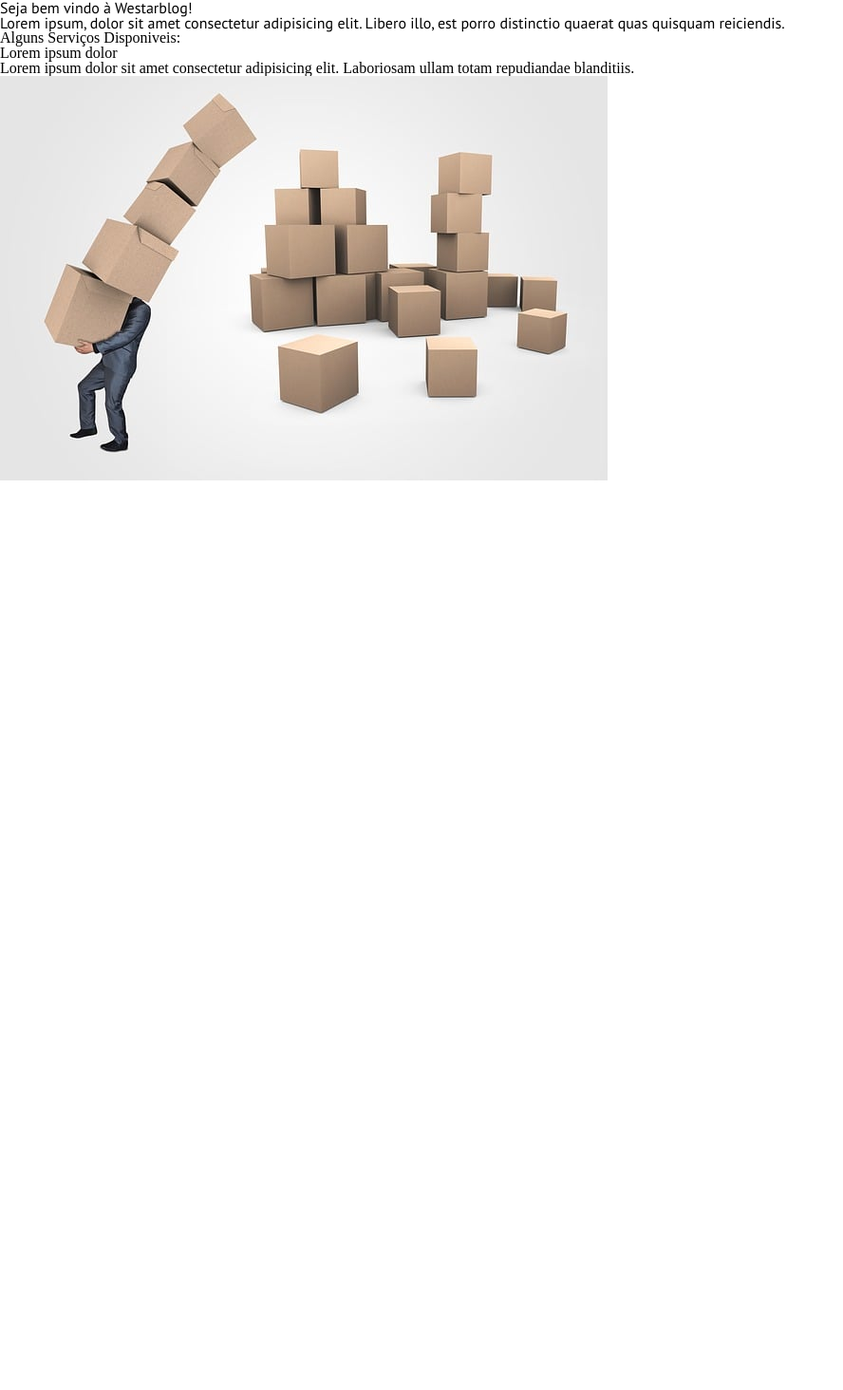
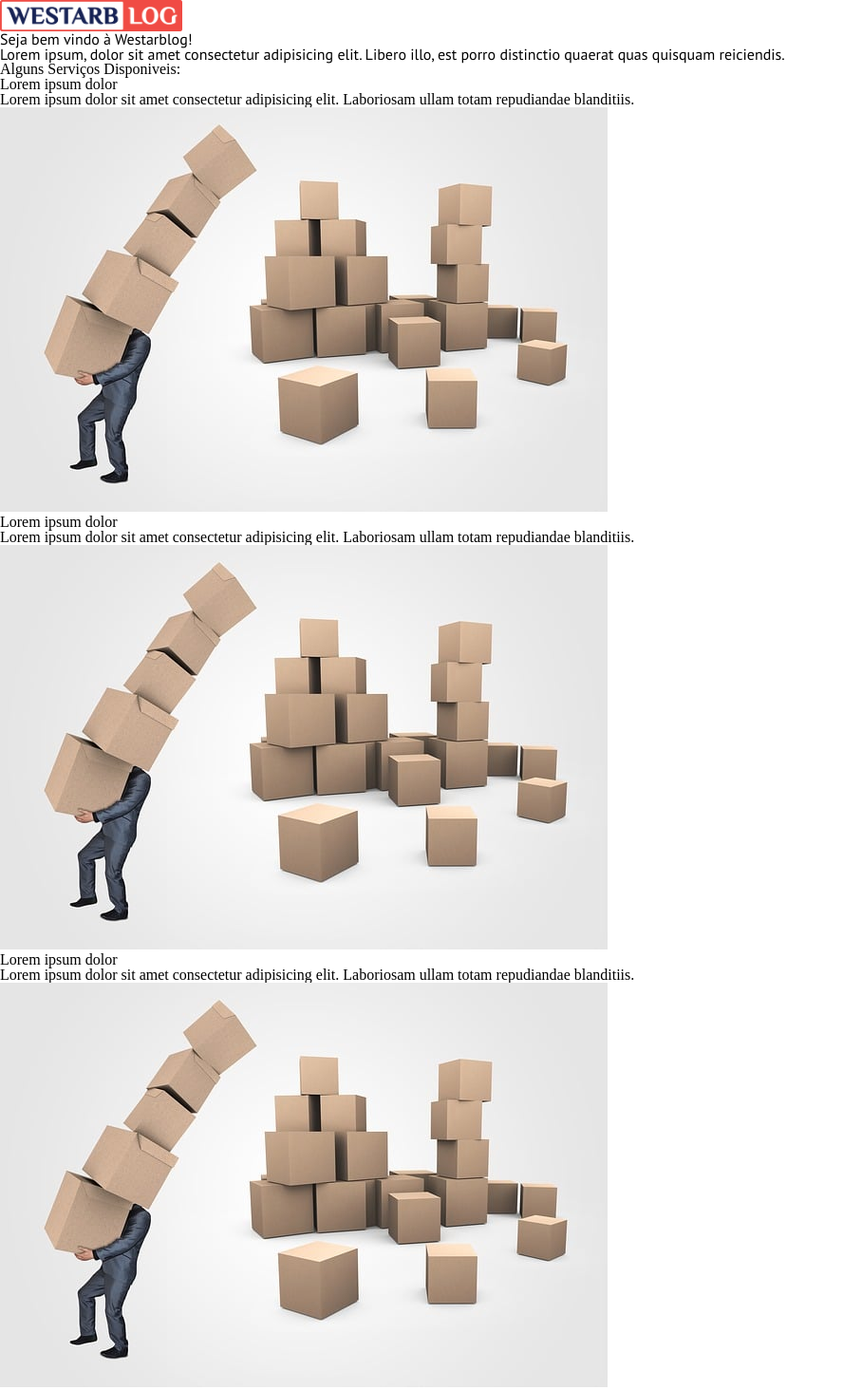
Before and after one commit to feliipecardosoo/westarblog, a React (Create React App) app in the folder frontend/: page / in a window 1280 px wide. Shown: the top 1464 px of the page at 95% size, without its empty margins (0-888 px from the left). Before the commit the page ends 800 px from the top, so only its background shows below. Built offline with nearby package versions, Linux system fonts and the light colour scheme.

Commit message:
Finalizando container de conteudo

```diff
--- a/frontend/src/index.tsx
+++ b/frontend/src/index.tsx
@@ -4,6 +4,7 @@ import "normalize.css";
 import './index.css';
 import Nav from './pages/Main/index'
 import Servicos from 'pages/Main/Conteudo_Um';
+import Cotacao from 'pages/Main/Cotacao';
 
 
 
@@ -12,7 +13,8 @@ const root = ReactDOM.createRoot(
 );
 root.render(
   <React.StrictMode>
-      <Nav/>
-      <Servicos/>
+      <Nav />
+      <Servicos />
+      <Cotacao />
   </React.StrictMode>
 );
--- a/frontend/src/pages/Main/Conteudo_Um/Conteudo_um.module.scss
+++ b/frontend/src/pages/Main/Conteudo_Um/Conteudo_um.module.scss
@@ -9,6 +9,7 @@
         border-radius: 5px;
         width: 53%;
         margin: 0.9%;
+        background-color: $secundaria;
     }
 }
 
--- a/frontend/src/pages/Main/Conteudo_Um/index.tsx
+++ b/frontend/src/pages/Main/Conteudo_Um/index.tsx
@@ -5,6 +5,23 @@ export default function Servicos() {
     return (
         <div className={style.conteudoMain}>
             <h4 className={style.conteudoMain__h4}>Alguns Serviços Disponiveis:</h4>
+
+            <div className={style.main__servicos}>
+                <div className={style.servicos}>
+                    <h5 className={style.servicos__h5}> Lorem ipsum dolor </h5>
+                    <p className={style.servicos__p}> Lorem ipsum dolor sit amet consectetur adipisicing elit. Laboriosam ullam totam repudiandae blanditiis.</p>
+                </div>
+                <img src={imagemUm} alt="Imagem Logistica" className={style.main__servicos__img}/>
+            </div>
+
+            <div className={style.main__servicos}>
+                <div className={style.servicos}>
+                    <h5 className={style.servicos__h5}> Lorem ipsum dolor </h5>
+                    <p className={style.servicos__p}> Lorem ipsum dolor sit amet consectetur adipisicing elit. Laboriosam ullam totam repudiandae blanditiis.</p>
+                </div>
+                <img src={imagemUm} alt="Imagem Logistica" className={style.main__servicos__img}/>
+            </div>
+
             <div className={style.main__servicos}>
                 <div className={style.servicos}>
                     <h5 className={style.servicos__h5}> Lorem ipsum dolor </h5>
--- /dev/null
+++ b/frontend/src/pages/Main/Cotacao/index.tsx
@@ -0,0 +1,7 @@
+export default function Cotacao() {
+    return(
+        <div>
+            <h1>Teste</h1>
+        </div>
+    )
+}
--- a/frontend/src/pages/Main/Main.module.scss
+++ b/frontend/src/pages/Main/Main.module.scss
@@ -4,21 +4,27 @@
 
 
 .bgNav {
+
+    display: flex;
+    justify-content: left;
+    gap: 2%;
+
     @media (max-width: $mobile) {
       width: 100%;
       background-color: $primaria;
       padding: 5%;
     }
-      @media (min-width: $desktop_xsm) and (max-width: $desktop_sm) {
   }
-      @media (min-width: $desktop_sm) and (max-width: $desktop_md) {
+
+  .logo {
+    width: 15%;
+
   }
-}
+
 
 .bgPrincipal {
     @media (max-width: $mobile) {
         padding: 10px;
-        background-color: $secundaria;
         color: $primaria;
     }
 }
--- a/frontend/src/pages/Main/index.tsx
+++ b/frontend/src/pages/Main/index.tsx
@@ -1,10 +1,11 @@
 import style from './Main.module.scss'
+import logo from './assets/logo.png'
 
 export default function Main() {
     return(
         <main>
             <div className={style.bgNav}>
-
+                <img src={logo} alt="Logo WestarbLog" className={style.logo}/>
             </div>
             <div className={style.bgPrincipal}>
                 <nav className={style.titulo}>
```
Also changed, not shown: frontend/src/pages/Main/Cotacao/Cotacao.module.scss (added), frontend/src/pages/Main/assets/logo.png (renamed from frontend/public/assets/logo.png). Lines whose indentation alone changed are shown as unchanged.
